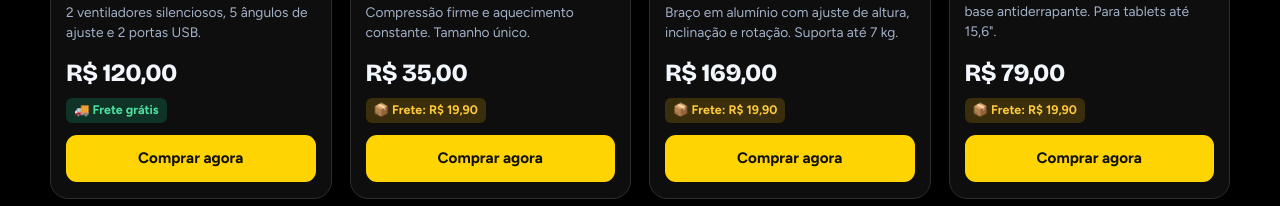
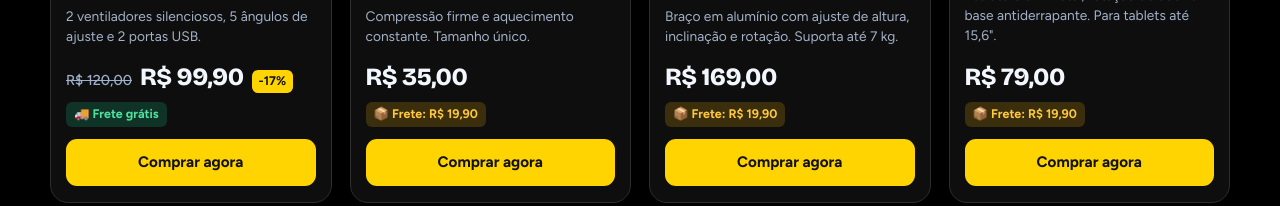
Before and after one commit to Anlencar/FlexCare, a plain HTML site: page index.html in a window 1280 px wide. Shown: the part 1875-2081 px from the top of the page. Drawn offline with nearby package versions, Linux system fonts and the light colour scheme.

Commit message:
Enable promotions and update Black Friday price

```diff
--- a/index.html
+++ b/index.html
@@ -204,7 +204,7 @@ $("natal").onclick=()=>{active="Casa e Natal";term="";$("q").value="";renderChip
    ===================================================================== */
 
 /* Interruptor das promoções. Deixe false até os preços acima estarem iguais no checkout da Kaiross; depois troque para true. */
-const PROMOS_ATIVAS=false;
+const PROMOS_ATIVAS=true;
 /* ==================== PREÇOS E PROMOÇÃO DA BLACK FRIDAY — EDITE AQUI ====================
    Cada linha é um produto (o código é o final do link do checkout).
    normal: o preço normal do produto (o que o checkout cobra hoje). Aparece o ano todo e vira o preço "de" riscado na Black Friday.
@@ -220,7 +220,7 @@ const PRECOS={
   "FxN390SkyWys":{normal:"R$ 70,00", bf:""},  /* Irrigador bucal portátil de alta pressão HF05 – verde */
   "WeljUaDA4Te9":{normal:"R$ 99,90", bf:""},  /* Fone Headset Gamer RGB – preto */
   "58opuufpjzWk":{normal:"R$ 119,90", bf:""},  /* Controle sem fio PS4 Bluetooth – verde camuflado */
-  "VC5atji2P6B4":{normal:"R$ 120,00", bf:""},  /* Suporte de notebook com base refrigerada BM763 */
+  "VC5atji2P6B4":{normal:"R$ 120,00", bf:"R$ 99,90"},  /* Suporte de notebook com base refrigerada BM763 */
   "ja7pz4buEavh":{normal:"R$ 35,00", bf:""},  /* Joelheira de compressão ortopédica – 1 unidade */
   "76dmW7B95PCU":{normal:"R$ 169,00", bf:""},  /* Suporte para monitor com braço articulado – 17" a 27" */
   "55HRWngjQbdY":{normal:"R$ 79,00", bf:""},  /* Suporte de tablet de mesa 360° */
```
